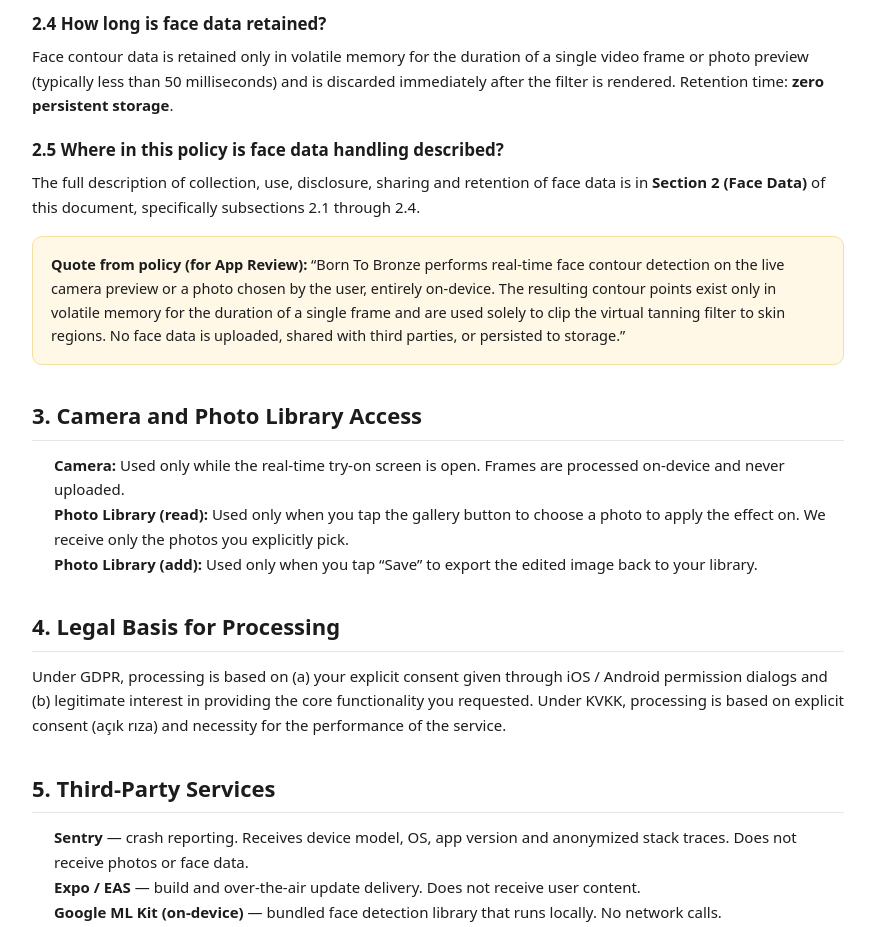
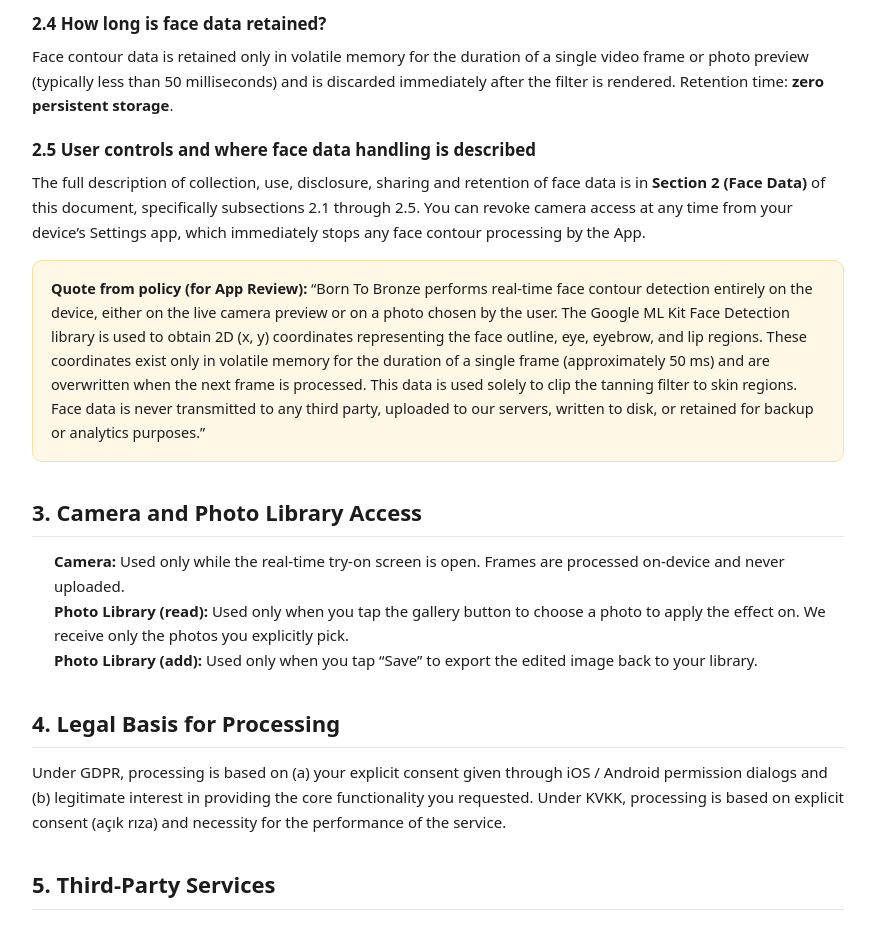
Before and after one commit to Trair-Teknoloji-Yatirimilari/bronze-cream-backend, a Next.js app: page /privacy-policy in a window 1280 px wide. Shown: the part 1580-2507 px from the top of the page, without its empty margins (202-1077 px from the left). Built offline with nearby package versions, Linux system fonts and the light colour scheme.

Commit message:
chore(privacy): sync Section 2.5 heading and App-Review quote with resubmission response

```diff
--- a/app/privacy-policy/page.tsx
+++ b/app/privacy-policy/page.tsx
@@ -188,22 +188,28 @@ export default function PrivacyPolicyPage() {
       </p>
 
       <h3 style={h3Style}>
-        2.5 Where in this policy is face data handling described?
+        2.5 User controls and where face data handling is described
       </h3>
       <p style={pStyle}>
         The full description of collection, use, disclosure, sharing and
         retention of face data is in <strong>Section 2 (Face Data)</strong> of
-        this document, specifically subsections 2.1 through 2.4.
+        this document, specifically subsections 2.1 through 2.5. You can
+        revoke camera access at any time from your device’s Settings app,
+        which immediately stops any face contour processing by the App.
       </p>
 
       <div style={calloutStyle}>
         <strong>Quote from policy (for App Review):</strong>{" "}
-        “Born To Bronze performs real-time face contour detection on the live
-        camera preview or a photo chosen by the user, entirely on-device. The
-        resulting contour points exist only in volatile memory for the
-        duration of a single frame and are used solely to clip the virtual
-        tanning filter to skin regions. No face data is uploaded, shared with
-        third parties, or persisted to storage.”
+        “Born To Bronze performs real-time face contour detection entirely on
+        the device, either on the live camera preview or on a photo chosen by
+        the user. The Google ML Kit Face Detection library is used to obtain
+        2D (x, y) coordinates representing the face outline, eye, eyebrow, and
+        lip regions. These coordinates exist only in volatile memory for the
+        duration of a single frame (approximately 50 ms) and are overwritten
+        when the next frame is processed. This data is used solely to clip
+        the tanning filter to skin regions. Face data is never transmitted
+        to any third party, uploaded to our servers, written to disk, or
+        retained for backup or analytics purposes.”
       </div>
 
       {/* 3. Camera & Photo Library */}
```
